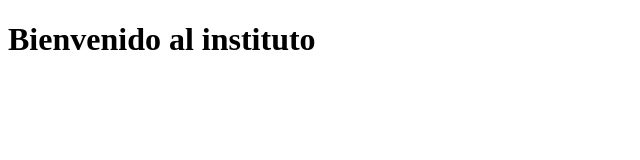
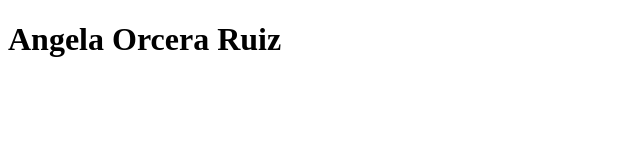
Before and after one commit to aorceradw/webInstituto, a plain HTML site: page index.html in a window 1280 px wide. Shown: the whole page, without its empty margins (0-640 px from the left). Drawn offline with Linux system fonts and the light colour scheme.

Commit message:
segundo commit con mi nombre

```diff
--- a/index.html
+++ b/index.html
@@ -6,6 +6,6 @@
     <title>Examen entornos</title>
 </head>
 <body>
-    <h1>Bienvenido al instituto</h1>
+    <h1>Angela Orcera Ruiz</h1>
 </body>
 </html>
```
